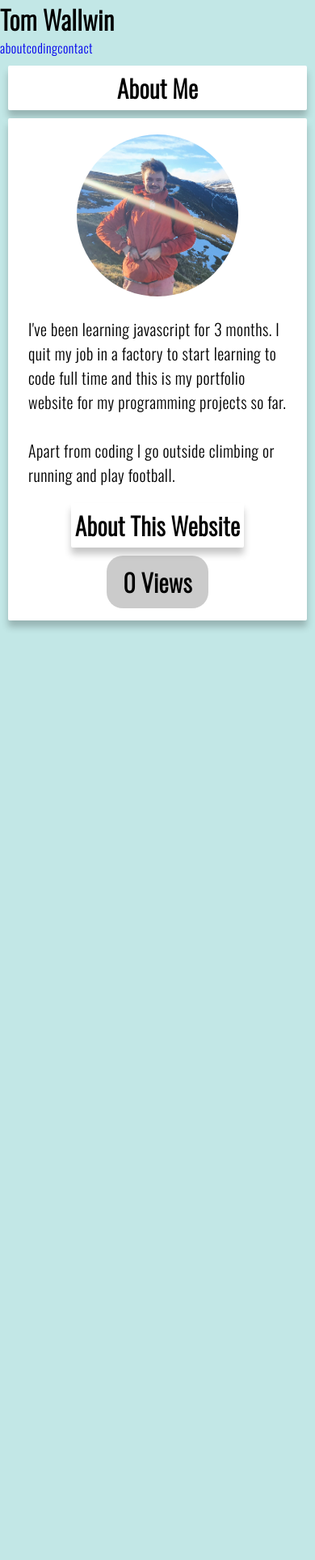
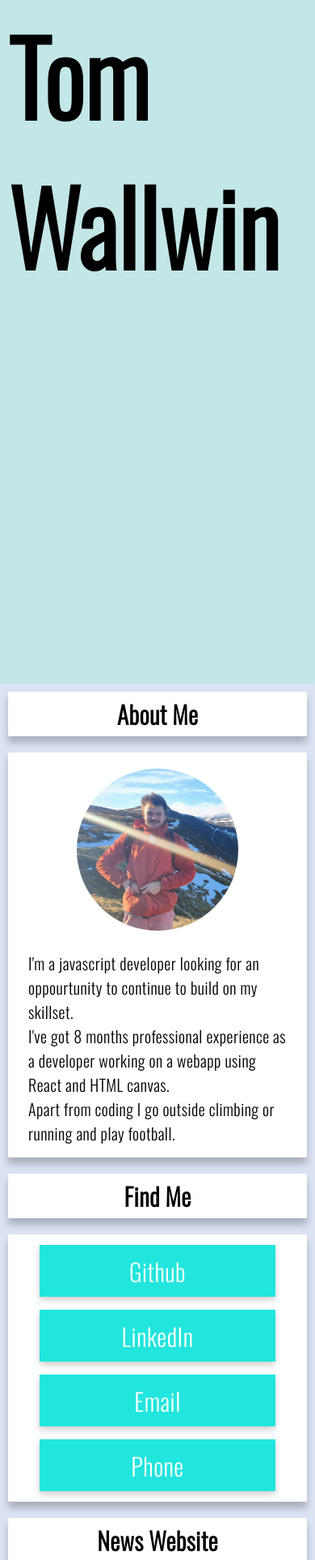
Before and after one commit to TWallwin/react-portfolio-fe, a React (Create React App) app: page /about in a window 390 px wide. Shown: the top 1926 px of the page at 81% size. Before the commit the page ends 844 px from the top, so only its background shows below. Built offline with nearby package versions, Linux system fonts and the light colour scheme.

Commit message:
updated for mobile

```diff
--- a/package.json
+++ b/package.json
@@ -8,6 +8,7 @@
     "@testing-library/user-event": "^13.5.0",
     "react": "^18.2.0",
     "react-dom": "^18.2.0",
+    "react-responsive": "^9.0.2",
     "react-router-dom": "^6.8.0",
     "react-scripts": "5.0.1",
     "web-vitals": "^2.1.4"
--- a/src/App.js
+++ b/src/App.js
@@ -1,19 +1,21 @@
-import { BrowserRouter, Route, Routes } from "react-router-dom";
+import { BrowserRouter } from "react-router-dom";
 import Header from "./components/Header"
-import About from "./components/pages/About"
-import Coding from "./components/pages/Coding"
-import Contact from "./components/pages/Contact"
+import DesktopRoutes from "./components/routers/DesktopRoutes";
+import { useDesktopMediaQuery } from "./helpers/mediaQueryHelpers";
+import MobileRoutes from "./components/routers/MobileRoutes";
 
 function App() {
+  const isDesktop = useDesktopMediaQuery()
+
   return (
     <BrowserRouter>
       <div className="App">
         <Header />
-        <Routes>
-          <Route exact path="/about" element={<About />} />
-          <Route exact path="/coding" element={<Coding />} />
-          <Route exact path="/contact" element={<Contact />} />
-        </Routes>
+        <main>
+        <div className='pages'>
+            {isDesktop ? <DesktopRoutes /> : <MobileRoutes />}
+          </div>
+          </main>
       </div>
     </BrowserRouter>
   );
--- a/src/components/Header.js
+++ b/src/components/Header.js
@@ -1,19 +1,39 @@
 import React from "react";
 import { Link } from "react-router-dom";
 
+const HEADERS =['about', 'coding', 'contact']
+
 export default class Header extends React.Component{
+  constructor(props) {
+    super(props)
+    this.state = {
+      activeLink : 'about'
+    }
+  }
+
+  setActiveLink(target) {
+      this.setState({activeLink: target})
+    }
+
     render() {
-        return <><h1>Tom Wallwin</h1>
-                 {["about", "coding", "contact"].map((str, index) => {
+      return <div className="nav-bar">
+        <Link to='/' className="name-header" onClick={()=>this.setActiveLink(HEADERS[0])}>Tom Wallwin</Link>
+        <div className="link-spread-container">
+        <div className="link-spread">
+                 {HEADERS.map((str, index) => {
         return (
           <Link
+            className={this.state.activeLink === str ? "link is-active" : "link"}
             key={index}
             to={`/${str}`}
+            onClick={()=>this.setActiveLink(str)}
           >
-            {str}
+            {str.toUpperCase()}
           </Link>
         );
                  })}
-            </>
+        </div>
+        </div>
+            </div>
     }
 }
--- a/src/components/pages/About.jsx
+++ b/src/components/pages/About.jsx
@@ -4,26 +4,22 @@ import picture from '../../Tom Wallwin.jpg'
 export default class About extends React.Component{
 
     render() {
-        return <><h2 className="page-item subtitle">About Me</h2>
+      return <div className="page">
+        <h2 className="page-item subtitle">About Me</h2>
         <div className="page-item page-body">
           <div className="intro">
             <div className="img-wrap">
                         <img src={picture} className="self-image" alt="" />
             </div>
             <p className="page-text">
-              I've been learning javascript for 3 months. I quit my job in a
-              factory to start learning to code full time and this is my
-              portfolio website for my programming projects so far.
-              <br />
-              <br />
+              I'm a javascript developer looking for an oppourtunity to continue to build on my skillset.<br/>
+              I've got 8 months professional experience as a developer working on a webapp using React and HTML canvas.
+              <br/>
               Apart from coding I go outside climbing or running and play
               football.
             </p>
           </div>
-
-        <h2 className="page-item subtitle">About This Website</h2>
-          <p className="view-count">0 Views</p>
         </div>
-     </>
+     </div>
     }
 }
--- a/src/components/pages/Coding.jsx
+++ b/src/components/pages/Coding.jsx
@@ -4,7 +4,7 @@ import React from 'react';
 export default class Coding extends React.Component{
 
     render() {
-        return <>
+        return <div className='page'>
         <h2 className="page-item subtitle">News Website</h2>
         <div className="page-item">
           <p className="page-text">
@@ -67,6 +67,6 @@ export default class Coding extends React.Component{
                     title="video app"
           ></iframe>
         </div>
-      </>
+      </div>
     }
 }
--- a/src/components/pages/Contact.jsx
+++ b/src/components/pages/Contact.jsx
@@ -4,7 +4,7 @@ import React from 'react';
 export default class Contact extends React.Component{
 
     render() {
-        return <> <div className="page" data-page="3">
+        return <div className="page">
         <h2 className="page-item subtitle">Find Me</h2>
         <div className="page-item grid">
           <div className="flip-card">
@@ -48,6 +48,6 @@ export default class Contact extends React.Component{
             </div>
           </div>
         </div>
-      </div></>
+      </div>
     }
 }
--- /dev/null
+++ b/src/components/pages/index.js
@@ -0,0 +1,5 @@
+import About from "./About";
+import Coding from "./Coding";
+import Contact from "./Contact";
+
+export const pages = { About: About, Coding: Coding, Contact: Contact }
--- /dev/null
+++ b/src/components/routers/DesktopRoutes.jsx
@@ -0,0 +1,12 @@
+import { Route, Routes } from "react-router-dom";
+import { pages } from "../pages/index"
+const{About, Coding, Contact} = pages
+
+export default function DesktopRoutes() {
+    return  <Routes>
+    <Route exact path='/' element={<About />} />
+    <Route exact path="/about" element={<About />} />
+    <Route exact path="/coding" element={<Coding />} />
+    <Route exact path="/contact" element={<Contact />} />
+    </Routes>
+}
--- /dev/null
+++ b/src/components/routers/MobileRoutes.jsx
@@ -0,0 +1,9 @@
+import { pages } from "../pages/index"
+const{About, Coding, Contact} = pages
+
+export default function MobileRoutes() {
+    return <><About />
+        <Contact />
+        <Coding />
+    </>
+}
--- /dev/null
+++ b/src/helpers/mediaQueryHelpers.js
@@ -0,0 +1,3 @@
+import { useMediaQuery } from "react-responsive";
+
+export const useDesktopMediaQuery = () => useMediaQuery({ query: "(min-width: 901px)" })
--- a/src/index.css
+++ b/src/index.css
@@ -7,6 +7,7 @@
   font-family: "Oswald", sans-serif;
   letter-spacing: 0.03rem;
 }
+
 a {
   cursor: pointer;
 }
@@ -27,7 +28,6 @@ nav {
 .nav-bar {
   display: flex;
   justify-content: space-between;
-  width: 100vw;
 }
 
 .name-header {
@@ -67,16 +67,22 @@ nav {
   text-underline-offset: 0.15em;
 }
 
+
+
 /* main */
 main {
+  overflow: hidden;
   grid-area: "main";
-  overflow: scroll;
   display: flex;
   flex-direction: column;
   justify-content: normal;
   align-items: center;
+  padding: 0px;
+  margin: 0px;
+  border:0px;
 }
 .pages {
+  width:80%;
   border-radius: 2px;
   display: flex;
   flex-direction: column;
@@ -85,7 +91,6 @@ main {
   margin-left: 10vw;
   margin-right: 10vw;
   margin-bottom: 30px;
-  width: 100%;
   max-width: 900px;
 }
 .page-item {
@@ -131,11 +136,8 @@ main {
   margin: 15px;
   border-radius: 50%;
 }
+
 .page {
-  display: none;
-}
-
-.page.is-active {
   width: 100%;
   display: flex;
   flex-direction: column;
@@ -207,74 +209,55 @@ main {
 .flip-card-link.hover:hover {
   color: blue;
 }
-@media only screen and (min-width: 751px) {
-  .nav-bar {
-    background-color: rgba(255, 255, 255, 0);
-  }
-}
+
 @media only screen and (max-width: 900px) {
+
   .grid {
     display: grid;
     grid-template-columns: repeat(auto-fit, minmax(300px, 1fr));
     grid-auto-rows: minmax(175px, 1fr);
   }
   .pages {
-    width: 90%;
+    width:auto;
+
   }
-  .video {
+  .page{
+    scroll-snap-align: start;
+  }
+  iframe {
     max-width: 80vw;
   }
+
+  .link-spread-container{
+    visibility: hidden;
+  }
+
 }
 @media only screen and (max-width: 750px) {
+  .flip-card {
+    height: 100px;
+  }
+  .grid{
+    grid-auto-rows: 100px;;
+  }
+
+  .name-header{
+    height:100vh;
+    font-size: min(32vw, 30vh);
+  }
   .nav-bar {
     align-items: center;
   }
-  .link-spread {
+  .link-spread-container {
     display: none;
   }
-  .link-spread-container {
-    display: block;
-  }
+
   body {
     display: block;
+    scroll-snap-type: mandatory;
+    overflow: scroll ;
   }
 
-  .dropdown-button {
-    display: flex;
-    border-radius: 2px;
-    justify-content: center;
-    margin-right: 10px;
-    padding-left: 10px;
-    padding-right: 10px;
-    background-color: rgba(0, 0, 0, 0.512);
-    height: 70px;
-    width: 70px;
-  }
-
-  .dropdown-button-text {
-    position: absolute;
-    margin-top: -15px;
-    font-size: 60px;
-    color: white;
-    content: "\2630";
-    transition: color 0.5s;
-  }
-  nav.is-active div .dropdown-button-text {
-    color: black;
-  }
-  nav .link-spread-container {
-    display: flex;
-    flex-direction: column;
-
-    transform: translateY(-50px);
-    opacity: 0;
-    overflow: hidden;
-    transition: all 0.5s;
-  }
-  nav.is-active .link-spread-container {
-    transform: translateY(0);
-    opacity: 1;
-  }
   .pages {
     width: 100%;
     height: 100%;
@@ -287,72 +270,24 @@ main {
     display: flex;
     flex-direction: column;
   }
+
   .img-wrap {
     display: flex;
     justify-content: center;
   }
-  nav.is-active div .link-spread {
-    display: flex;
-    flex-direction: column;
-    height: 300px;
-    justify-content: space-around;
-    align-items: center;
-    border-radius: 2px;
-  }
-  nav.is-active div .link-spread .link {
-    margin: 0;
-    text-align: center;
-  }
-  nav {
-    display: flex;
-    flex-direction: column;
-  }
 
-  .page.is-active {
-    width: 100%;
-    display: flex;
-    flex-direction: column;
-  }
   .grid {
     display: grid;
     grid-template-columns: repeat(auto-fit, minmax(250px, 1fr));
-    grid-auto-rows: minmax(175px, 1fr);
+    grid-auto-rows: minmax(100px, 1fr);
   }
-}
-.lds-dual-ring {
-  width: 80px;
-  height: 80px;
-  margin-top: 200px;
-}
-.lds-dual-ring:after {
-  content: " ";
-  display: block;
-  width: 64px;
-  height: 64px;
-  margin-top: 200px;
-  margin: 8px;
-  border-radius: 50%;
-  border: 6px solid #fff;
-  border-color: #fff transparent #fff transparent;
-  animation: lds-dual-ring 1.2s linear infinite;
-}
-.loaded {
-  display: none;
-}
-@keyframes lds-dual-ring {
-  0% {
-    transform: rotate(0deg);
-  }
-  100% {
-    transform: rotate(360deg);
-  }
-}
+
+
 @media only screen and (max-width: 500px) {
   .pages {
     margin-left: 0;
     margin-right: 0;
     margin-bottom: 0;
-    width: 100%;
   }
 
   .page-item {
@@ -361,12 +296,14 @@ main {
 
   .grid {
     display: grid;
-
     justify-content: center;
     grid-template-columns: 80vw;
-    grid-auto-rows: minmax(175px, 1fr);
+    grid-auto-rows: minmax(80px, 1fr);
+  }
+  .flip-card{
+    height:80%
   }
   .flip-card-link {
     font-size: medium;
   }
-}
+}}
```
Also changed, not shown: 1 other file (tests, documents, lock files or other folders).
